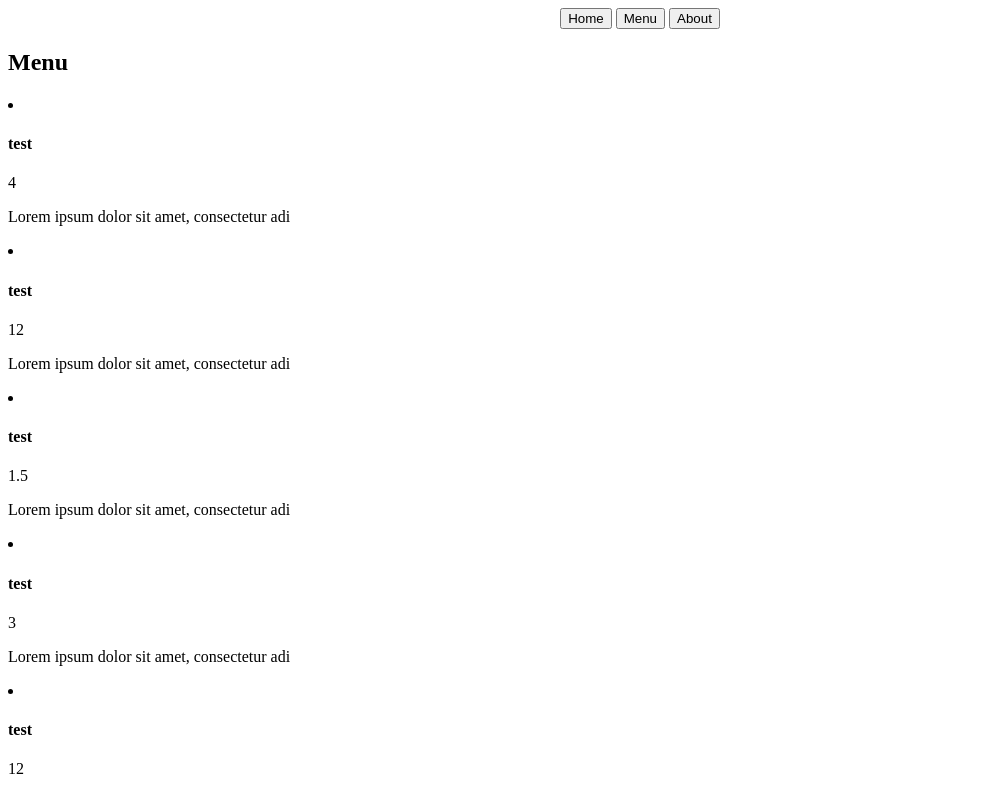
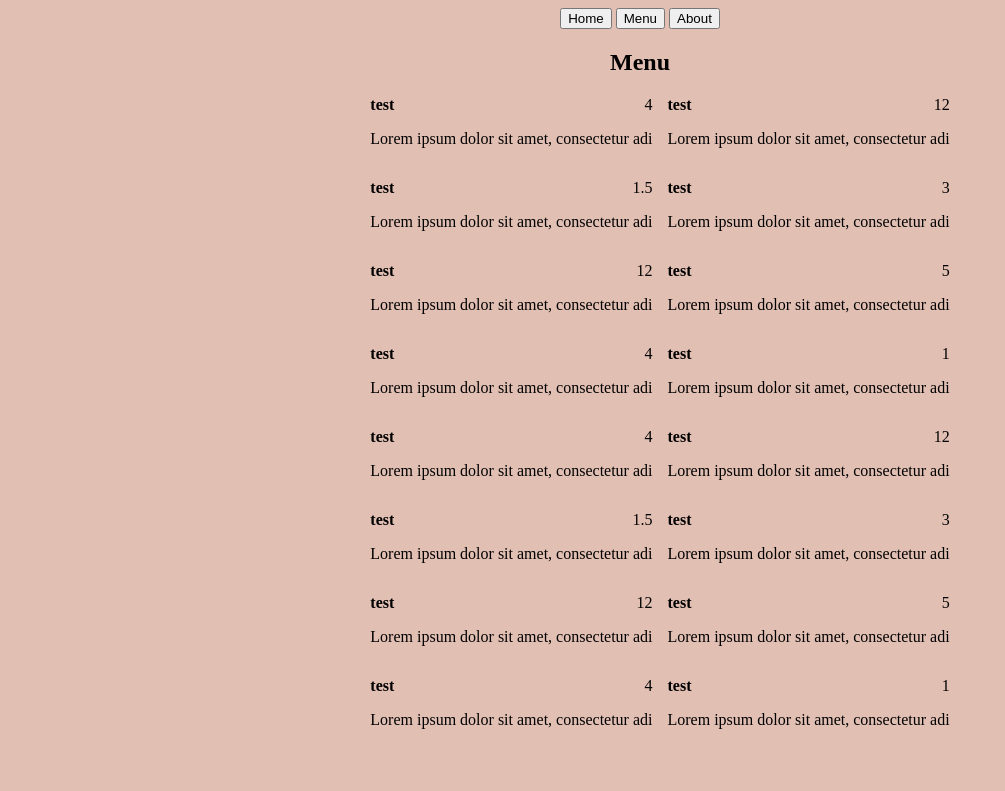
Before and after one commit to jstam94/odin-restaurant-page, a website built with webpack: page dist/index.html in a window 1280 px wide. Both pictures are taken after a click on the button "Menu". Shown: the top 791 px of the page, without its empty margins (0-1005 px from the left). Built offline with nearby package versions, Linux system fonts and the light colour scheme.

Commit message:
Layout added to menu
Grid and Flexbox added to menu elements for cleaner layout

```diff
--- a/src/menu.js
+++ b/src/menu.js
@@ -1,5 +1,6 @@
 export default function menu(){
-    let container = document.createElement('div.menu');
+    let container = document.createElement('div');
+    container.className = `menu`;
 
     const header = document.createElement('h2');
     header.textContent = `Menu`
@@ -7,23 +8,25 @@ export default function menu(){
 
     container.appendChild(header)
 
-    let menu = document.createElement('div')
+    let menu = document.createElement('ul')
 
     addItem('test', 4, `Lorem ipsum dolor sit amet, consectetur adi`)
+    addItem('test', 12, `Lorem ipsum dolor sit amet, consectetur adi`)
+    addItem('test', 1.5, `Lorem ipsum dolor sit amet, consectetur adi`)
+    addItem('test', 3, `Lorem ipsum dolor sit amet, consectetur adi`)
+    addItem('test', 12, `Lorem ipsum dolor sit amet, consectetur adi`)
+    addItem('test', 5, `Lorem ipsum dolor sit amet, consectetur adi`)
+    addItem('test', 4, `Lorem ipsum dolor sit amet, consectetur adi`)
+    addItem('test', 1, `Lorem ipsum dolor sit amet, consectetur adi`)
+    addItem('test', 4, `Lorem ipsum dolor sit amet, consectetur adi`)
+    addItem('test', 12, `Lorem ipsum dolor sit amet, consectetur adi`)
+    addItem('test', 1.5, `Lorem ipsum dolor sit amet, consectetur adi`)
+    addItem('test', 3, `Lorem ipsum dolor sit amet, consectetur adi`)
+    addItem('test', 12, `Lorem ipsum dolor sit amet, consectetur adi`)
+    addItem('test', 5, `Lorem ipsum dolor sit amet, consectetur adi`)
+    addItem('test', 4, `Lorem ipsum dolor sit amet, consectetur adi`)
+    addItem('test', 1, `Lorem ipsum dolor sit amet, consectetur adi`)
 
-    addItem('test', 12, `Lorem ipsum dolor sit amet, consectetur adi`)
-
-    addItem('test', 1.5, `Lorem ipsum dolor sit amet, consectetur adi`)
-
-    addItem('test', 3, `Lorem ipsum dolor sit amet, consectetur adi`)
-
-    addItem('test', 12, `Lorem ipsum dolor sit amet, consectetur adi`)
-
-    addItem('test', 5, `Lorem ipsum dolor sit amet, consectetur adi`)
-
-    addItem('test', 4, `Lorem ipsum dolor sit amet, consectetur adi`)
-
-    addItem('test', 1, `Lorem ipsum dolor sit amet, consectetur adi`)
 
 
     container.appendChild(menu);
@@ -40,6 +43,7 @@ function menuItem (name, price, info){
     let item = document.createElement('li');
 
     let itemHeader = document.createElement('div');
+    itemHeader.className = 'itemHeader';
 
     let itemName = document.createElement('h4');
     itemName.textContent = name;
@@ -57,5 +61,4 @@ function menuItem (name, price, info){
     item.appendChild(itemInfo)
 
     return item;
-
 }
--- a/src/style.css
+++ b/src/style.css
@@ -18,3 +18,46 @@ h1{
     margin: auto;
     width: fit-content;
 }
+
+li{
+    list-style-type: none;
+}
+
+
+body{
+    background: #E2BFB3;
+}
+
+h2{
+    text-align: center;
+}
+
+img{
+    -moz-box-shadow: 1px 2px 3px rgba(0,0,0,.5);
+-webkit-box-shadow: 1px 2px 3px rgba(0,0,0,.5);
+box-shadow: 1px 2px 3px rgba(0,0,0,.5);
+}
+
+.itemHeader{
+    display: flex;
+    justify-content: space-between;
+}
+
+li{
+ width: fit-content;
+}
+
+h4{
+    margin: 0;
+}
+
+.menu{
+    width: fit-content;
+    margin: auto
+}
+
+.menu ul{
+    display: grid;
+    grid-template-columns: 1fr 1fr;
+    gap: 15px;
+}
```
Also changed, not shown: dist/main.js.
